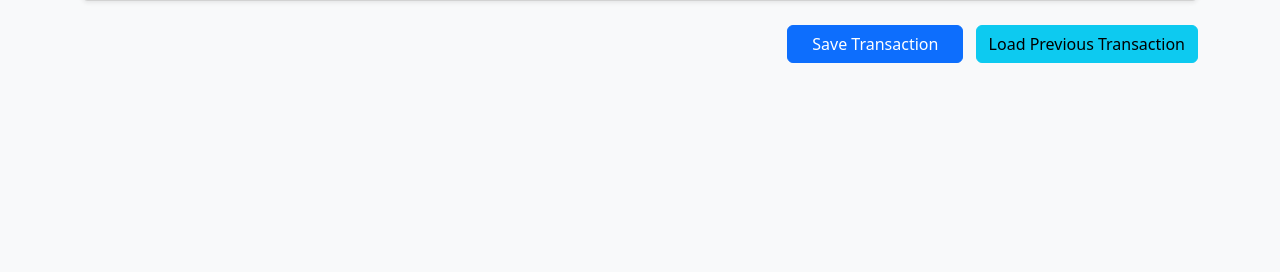
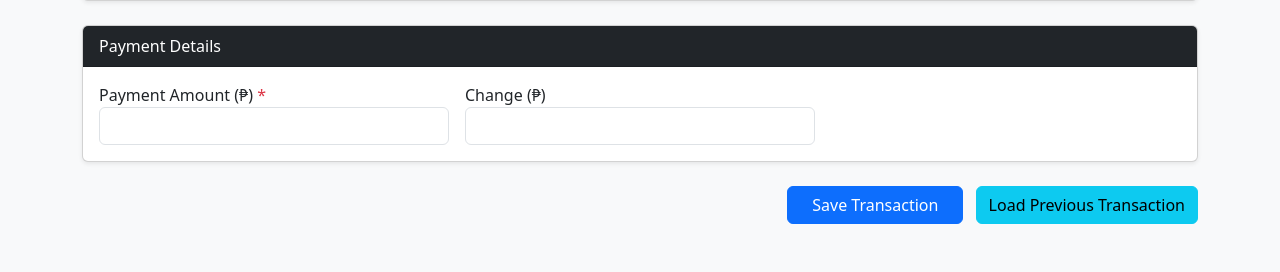
Before and after one commit to PauloMio/Inventory_and_Billing_system, a PHP site: page /tabs/billing/billing.php in a window 1280 px wide. Shown: the part 572-844 px from the top of the page. Before the commit the page ends 635 px from the top, so only its background shows below. Run offline with PHP 8.4, Linux system fonts and the light colour scheme; data that the repository does not hold is empty.

Commit message:
Billing payment and change features

```diff
--- a/tabs/billing/billing.php
+++ b/tabs/billing/billing.php
@@ -93,10 +93,26 @@ while (in_array($transaction_ID, $existing_ids)) {
             </div>
         </div>
 
+        <!-- Payment Section -->
+        <div class="card shadow-sm mb-4">
+            <div class="card-header bg-dark text-white">Payment Details</div>
+            <div class="card-body">
+                <div class="row g-3 align-items-center">
+                    <div class="col-md-4">
+                        <label>Payment Amount (₱) <span class="text-danger">*</span></label>
+                        <input type="number" step="0.01" name="payment" id="paymentInput" class="form-control" required>
+                    </div>
+                    <div class="col-md-4">
+                        <label>Change (₱)</label>
+                        <input type="text" id="changeInput" class="form-control" readonly>
+                    </div>
+                </div>
+            </div>
+        </div>
+
         <div class="text-end">
             <button class="btn btn-primary px-4" name="save_transaction">Save Transaction</button>
             <a href="load_transaction.php" class="btn btn-info ms-2">Load Previous Transaction</a>
-
         </div>
 
         <!-- Hidden JSON field for products -->
@@ -111,6 +127,8 @@ const barcodeInput = document.getElementById('barcodeInput');
 const productTable = document.querySelector('#productTable tbody');
 const sumTotalEl = document.getElementById('sumTotal');
 const productDataInput = document.getElementById('productData');
+const paymentInput = document.getElementById('paymentInput');
+const changeInput = document.getElementById('changeInput');
 let products = [];
 
 // --- Fetch product by barcode
@@ -122,11 +140,8 @@ barcodeInput.addEventListener('keypress', function(e) {
         fetch(`billing_function.php?barcode=${barcode}`)
             .then(res => res.json())
             .then(data => {
-                if (data.success) {
-                    addProduct(data.product);
-                } else {
-                    alert('Product not found!');
-                }
+                if (data.success) addProduct(data.product);
+                else alert('Product not found!');
                 barcodeInput.value = '';
             });
     }
@@ -150,7 +165,6 @@ function addProduct(product) {
 function renderTable() {
     productTable.innerHTML = '';
     let sumTotal = 0;
-
     products.forEach((p, i) => {
         sumTotal += p.total_price;
         const row = `
@@ -160,13 +174,12 @@ function renderTable() {
                 <td><input type="number" min="1" value="${p.quantity}" class="form-control form-control-sm" onchange="updateQty(${i}, this.value)"></td>
                 <td>₱${p.total_price.toFixed(2)}</td>
                 <td><button type="button" class="btn btn-danger btn-sm" onclick="removeProduct(${i})">Remove</button></td>
-            </tr>
-        `;
+            </tr>`;
         productTable.insertAdjacentHTML('beforeend', row);
     });
-
     sumTotalEl.textContent = sumTotal.toFixed(2);
     productDataInput.value = JSON.stringify(products);
+    calculateChange();
 }
 
 // --- Update quantity
@@ -194,19 +207,31 @@ document.getElementById('clearTable').addEventListener('click', () => {
     }
 });
 
+// --- Payment and change calculation
+paymentInput.addEventListener('input', calculateChange);
+function calculateChange() {
+    const total = parseFloat(sumTotalEl.textContent);
+    const payment = parseFloat(paymentInput.value) || 0;
+    const change = payment - total;
+    changeInput.value = change >= 0 ? change.toFixed(2) : '0.00';
+}
+
 // --- Validate form before submit
 function validateForm() {
-    if (!products || products.length === 0) {
-        alert('Please add at least one product to the bill.');
+    if (!products.length) {
+        alert('Please add at least one product.');
         return false;
     }
-
-    const nameField = document.querySelector('input[name="name"]');
-    if (!nameField.value.trim()) {
+    if (!document.querySelector('input[name="name"]').value.trim()) {
         alert('Please enter customer name.');
         return false;
     }
-
+    const total = parseFloat(sumTotalEl.textContent);
+    const payment = parseFloat(paymentInput.value) || 0;
+    if (payment < total) {
+        alert('Payment must be equal to or greater than total.');
+        return false;
+    }
     productDataInput.value = JSON.stringify(products);
     return true;
 }
```
Also changed, not shown: tabs/billing/billing_function.php (+13 -12 lines), tabs/billing/receipt.php (+14 -22 lines).
